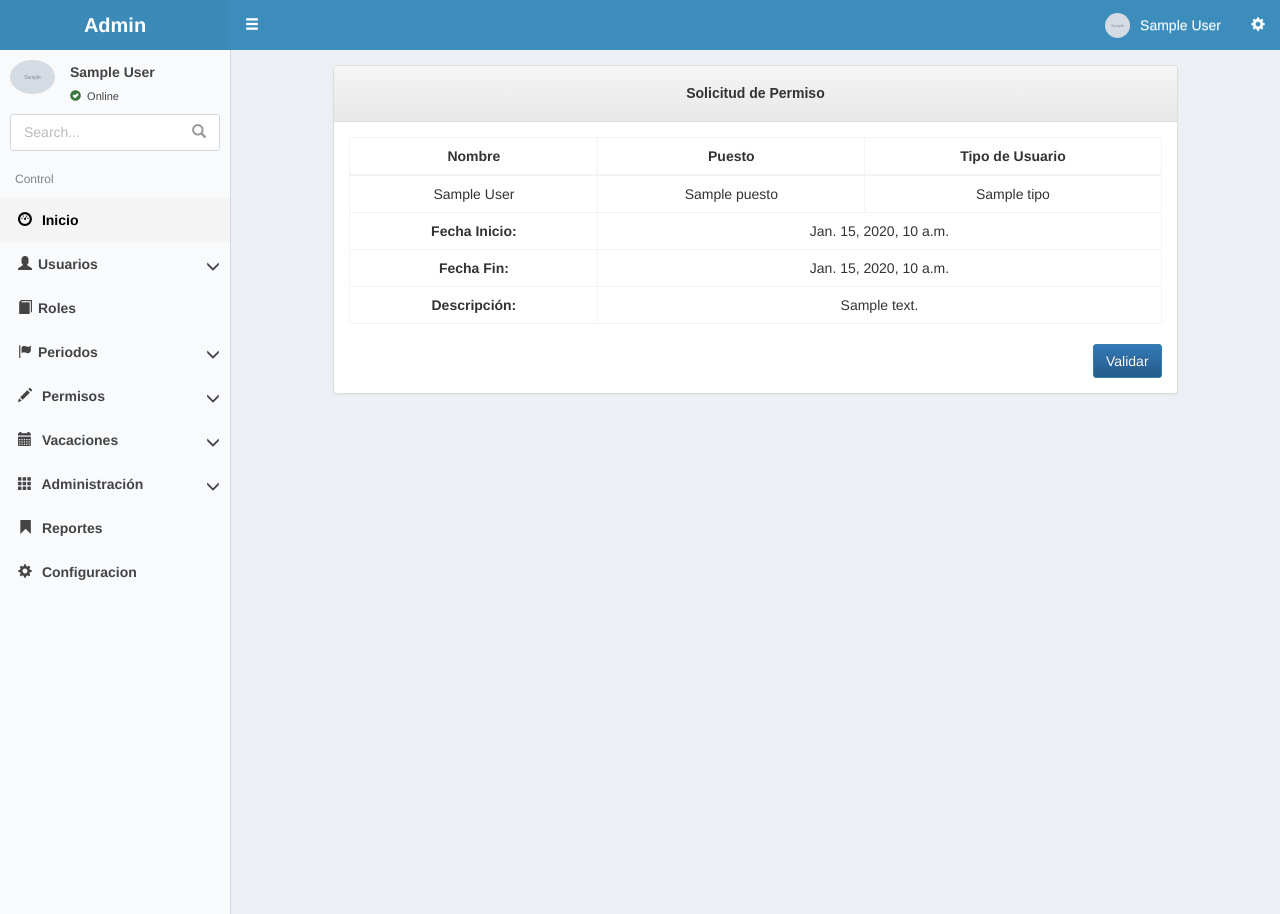
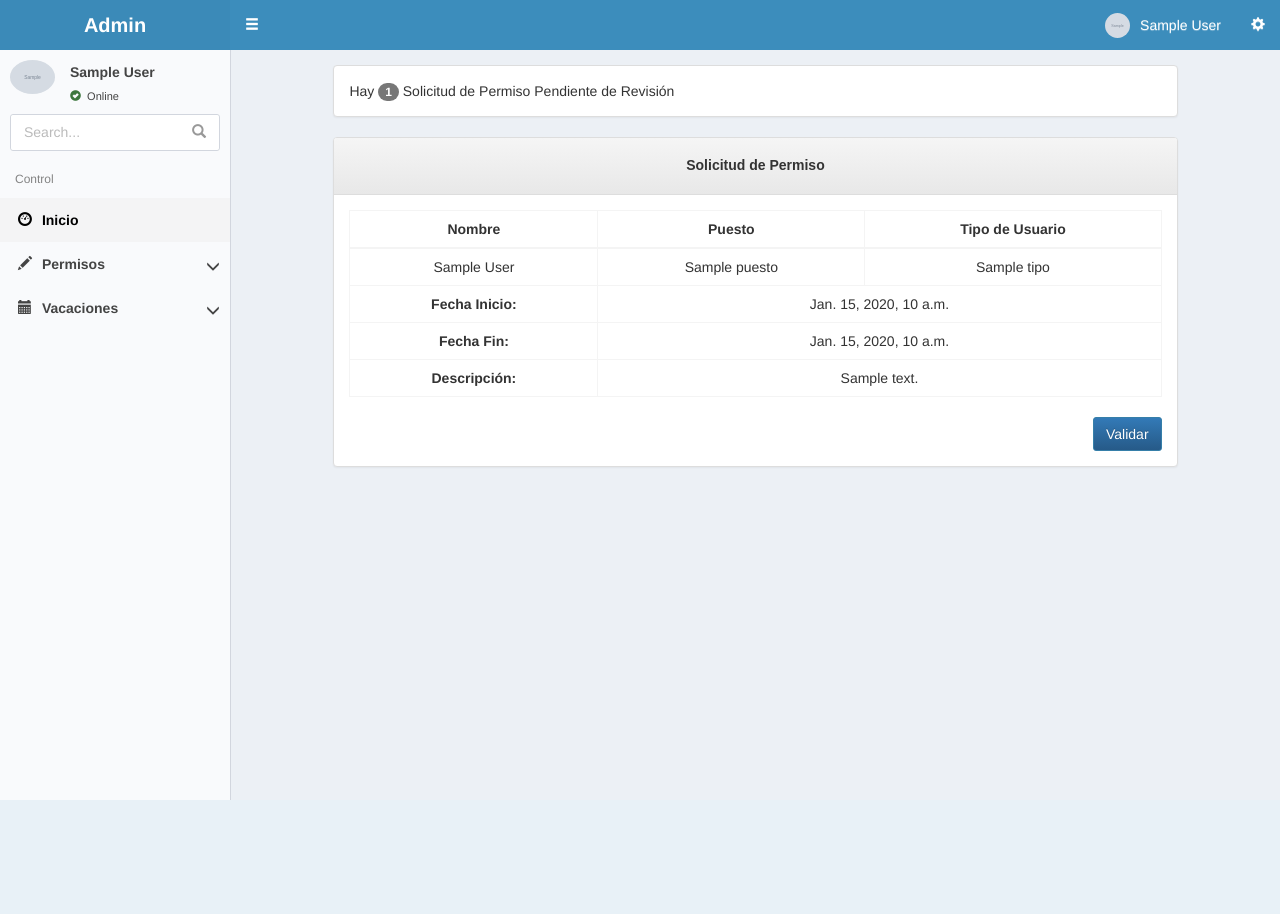
Before and after one commit to jorgevtorresr/SIMCOPV, a Django app: template templates/permisos/validarpermisos.html in a window 1280 px wide. After the commit the page ends 800 px from the top, so only its background shows below. Run offline with Django 3.2, Linux system fonts and the light colour scheme; the template is opened without the code that fills it: most values are stand-ins (such as "Sample title", 1, 10 or a date in 2020); grey boxes marked "Sample" are stand-in pictures; some libraries are stand-ins or nearby versions.

Commit message:
Fixed base links and finished validar permisos RRHH

```diff
--- /dev/null
+++ b/apps/permisos/templatetags/__init__.py
@@ -0,0 +1 @@
+"__author__" == "Jorge"
--- /dev/null
+++ b/apps/permisos/templatetags/group_tags.py
@@ -0,0 +1,8 @@
+from django import template
+from django.contrib.auth.models import Group
+
+register = template.Library()
+
+@register.filter(name='has_group')
+def has_group(user, group_name):
+	return user.groups.filter(name=group_name).exists()
--- a/templates/base.html
+++ b/templates/base.html
@@ -1,4 +1,5 @@
 {% load static from staticfiles %}
+{% load group_tags %}
 <!DOCTYPE html>
 <html>
   <head>
@@ -142,6 +143,7 @@
             <li class="active">
               <a href="{% url 'base' %}"><i class='glyphicon glyphicon-dashboard'></i> <span>Inicio</span></a>
             </li>
+            {% if request.user|has_group:"Secretarias" or request.user|has_group:"Jefe de Talento Humano y Encargados" %}
             <li>
               <a href="#"><i class='glyphicon glyphicon-user'></i><span>Usuarios</span>
               <div class="pull-right"><span class="glyphicon glyphicon-menu-down"></span></div>
@@ -164,18 +166,21 @@
                 <li><a href="{% url 'verperiodos' %}"><span class="glyphicon glyphicon-record"></span> Ver Periodos</a></li>
               </ul>
             </li>
+            {% endif %}
             <li>
               <a href="#"><i class='glyphicon glyphicon-pencil'></i> <span>Permisos</span>
               <div class="pull-right"><span class="glyphicon glyphicon-menu-down"></span></div></a>
               <ul class="nav nav-second-level">
                 {% if perms.usuarios.pedir_permiso %}
                   <li><a href="{% url 'permiso' %}"><span class="glyphicon glyphicon-record"></span> Solicitar Permiso</a></li>
-                  <li><a href="#"><span class="glyphicon glyphicon-record"></span> Ver Permisos</a></li>
+                  <li><a href="#"><span class="glyphicon glyphicon-record"></span> Ver Permisos (Propios)</a></li>
                 {% endif %}
                 {% if perms.usuarios.validar_permiso %}
-                  <li><a href="{% url "validar" %}"><span class="glyphicon glyphicon-record"></span> Validar Permisos</a></li>
+                  <li><a href="{% url "validar" %}"><span class="glyphicon glyphicon-record"></span> Validar Permisos (Unidad)</a></li>
                 {% endif %}
-                <li><a href="{% url "validarRRHH" %}"><span class="glyphicon glyphicon-record"></span> Validar Permisos (RRHH)</a></li>
+                {% if request.user|has_group:"Jefe de Talento Humano y Encargados" %}
+                  <li><a href="{% url "validarRRHH" %}"><span class="glyphicon glyphicon-record"></span> Validar Permisos (Talento)</a></li>
+                {% endif %}
               </ul>
             </li>
             <li>
@@ -191,6 +196,7 @@
                 <li><a href="#"><span class="glyphicon glyphicon-record"></span> Ver Vacaciones</a></li>
               </ul>
             </li>
+            {% if request.user|has_group:"Secretarias" or request.user|has_group:"Jefe de Talento Humano y Encargados" %}
             <li><a href="#"><i class='glyphicon glyphicon-th'></i> <span>Administración</span>
             <div class="pull-right"><span class="glyphicon glyphicon-menu-down"></span></div></a>
               <ul class="nav nav-second-level">
@@ -200,8 +206,14 @@
                 <li><a href="{% url 'activarusuarios' %}"><span class="glyphicon glyphicon-record"></span> Activar Usuarios</a></li>
               </ul>
             </li>
+            {% endif %}
+            {% if perms.usuarios.generar_reportes %}
             <li><a href="#"><i class='glyphicon glyphicon-bookmark'></i> <span>Reportes</span></a></li>
+            {% endif %}
+            {% if request.user|has_group:"Secretarias" or request.user|has_group:"Jefe de Talento Humano y Encargados" %}
             <li><a href="{% url 'config' %}"><i class='glyphicon glyphicon-cog'></i> <span>Configuracion</span></a></li>
+            {% endif %}
+
           </ul><!-- /.sidebar-menu -->
           </div>
           {% endblock %}
--- a/templates/permisos/validarpermiso.html
+++ b/templates/permisos/validarpermiso.html
@@ -32,6 +32,11 @@
 		<div class="col-xs-12 col-md-6">
 			<div class="panel panel-default">
 				<div class="panel-body">
+					<div class="pull-left">
+						<a href="{% url 'validarRRHH' %}" class="btn btn-default"><span class="glyphicon glyphicon-menu-left"></span> Regresar</a>
+					</div>
+					<br>
+					<br>
 					<form action="" role="form" class="form" method="post" id="validarform">
 						{% csrf_token %}
 						<div class="form-group">
--- a/templates/permisos/validarpermisos.html
+++ b/templates/permisos/validarpermisos.html
@@ -16,7 +16,27 @@
     <strong>Alerta!</strong> {{message}}
   </div>
   {% endfor %}
-	{% endif %}
+{% endif %}
+	{% if permisos %}
+	<div class="row">
+		<div class="col-sm-1 hidden-xs hidden-sm">
+		</div>
+		<div class="col-xs-12 col-md-10">
+			<div class="panel panel-default">
+				<div class="panel-body">
+					Hay
+					{% if permisos|length == 1 %}
+					<span class="badge">{{permisos|length}}</span>
+					Solicitud de Permiso Pendiente de Revisión
+					{% else %}
+					Solicitudes de Permisos Pendientes de Revisión
+					{% endif %}
+				</div>
+			</div>
+		</div>
+		<div class="col-sm-1 hidden-xs hidden-sm">
+		</div>
+	</div>
 	{% for permiso in permisos %}
 		<div class="row">
 			<div class="col-sm-1 hidden-xs hidden-sm">
@@ -69,4 +89,15 @@
 			</div>
 		</div>
 	{% endfor %}
+	{% else %}
+		<div class="row">
+			<div class="col-xs-12">
+				<div class="panel panel-default">
+					<div class="panel-body">
+						<p>No hay peticiones de permisos actualmente</p>
+					</div>
+				</div>
+			</div>
+		</div>
+	{% endif %}
 {% endblock content %}
```
Also changed, not shown: apps/permisos/views.py (+15 -6 lines), apps/usuarios/views.py (+39 -5 lines), templates/permisos/validarpermisoRRHH.html (+10 -0 lines), templates/permisos/solicitarpermiso.html (renamed from templates/permisos/permiso.html).
